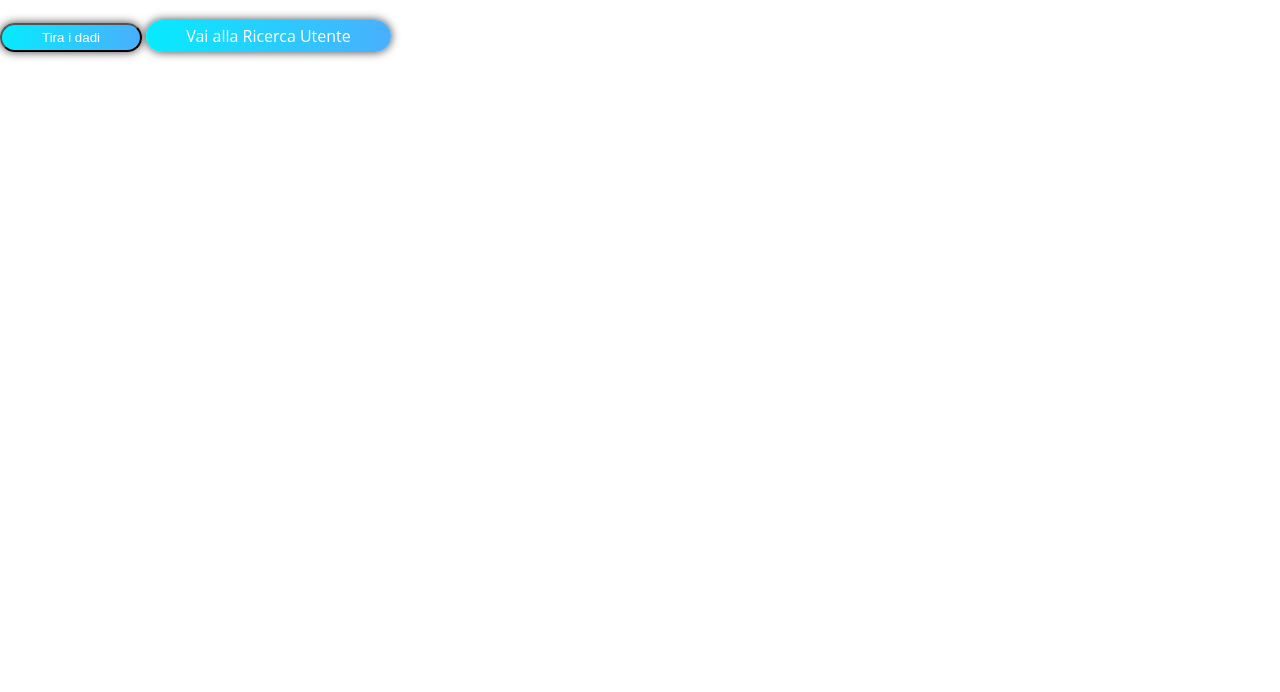
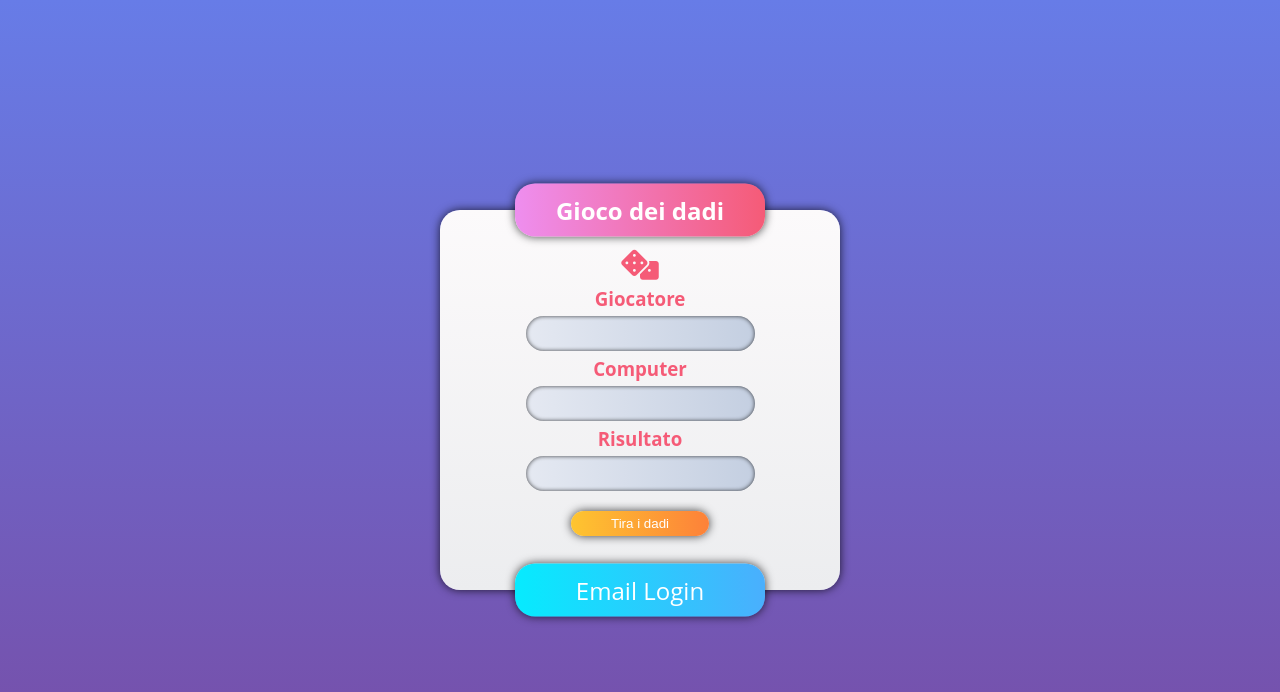
Before and after one commit to PaoloFrancesco-Marino/js-mail-dadi, a plain HTML site: page dice.html in a window 1280 px wide. Drawn offline with Linux system fonts and the light colour scheme.

Commit message:
Complete (add style css)

```diff
--- a/dice.html
+++ b/dice.html
@@ -4,19 +4,33 @@
     <meta charset="UTF-8">
     <meta name="viewport" content="width=device-width, initial-scale=1.0">
     <title>Dadi JS</title>
-    <link rel="stylesheet" href="styles/main.css">
+    <!-- font awesome -->
+    <link rel="stylesheet" href="https://cdnjs.cloudflare.com/ajax/libs/font-awesome/5.13.0/css/all.min.css">
+    <!-- common-styles CSS -->
+    <link rel="stylesheet" href="styles/common_styles.css">
+    <!-- dice CSS -->
+    <link rel="stylesheet" href="styles/dice.css">
 </head>
 <body>
 
-    <div>
-        <h2 id="giocatore"></h2>
-        <h2 id="computer"></h2>
-        <h2 id="risultato"></h2>
-    </div>
-
-    <button type="button" id="dadi" class="btn">Tira i dadi</button>
-
-    <a href="index.html" class="btn">Vai alla Ricerca Utente</a>
+    <section class="container">
+        <div class="wrapper">
+            <div class="box">
+                <h2 class="title">Gioco dei dadi</h2>
+                <i class="fas fa-dice"></i>
+                <h3>Giocatore</h3>
+                <h2 id="giocatore" class="result"></h2>
+                <h3>Computer</h3>
+                <h2 id="computer" class="result"></h2>
+                <h3>Risultato</h3>
+                <h4 id="risultato" class="result"></h4>
+                <button type="button" id="dadi" class="btn btn-dice">Tira i dadi</button>
+                <div>
+                    <a href="index.html" class="btn login">Email Login</a>
+                </div>
+            </div>
+        </div>
+    </section>
 
     <!-- Main JS -->
     <script src="script/dice.js"></script>
--- a/script/dice.js
+++ b/script/dice.js
@@ -19,11 +19,11 @@ dadi.addEventListener('click',
 
         if (userNumber > computerNumber) {
             console.log('Ha vinto il Giocatore');
-            result = 'Ha vinto il Giocatore';
+            result = 'Hai Vinto';
 
         } else if (userNumber < computerNumber) {
             console.log('Ha vinto il Computer');
-            result = 'Ha vinto il Computer';
+            result = 'Hai Perso';
 
         } else {
             console.log('Pareggio');
--- a/styles/main.css
+++ b/styles/common_styles.css
@@ -41,6 +41,7 @@ body {
 
 .box {
     position: relative;
+    padding: 20px;
     width: 400px;
     min-height: 300px;
     background: linear-gradient(#fcfafb, #ecedef );
@@ -61,44 +62,7 @@ body {
     box-shadow: 0px 0px 10px 0px rgba(0,0,0,0.75);
 }
 
-.box input {
-    margin-top: 60px;
-    padding: 10px 30px;
-    border-radius: 40px;
-    border: none;
-    outline: none;
-    background: linear-gradient(90deg, #e5e9f2, #c4cfe1 );
-    box-shadow: inset 0px 0px 4px 0px rgba(0,0,0,0.75);
-    color: #725dbc;
-}
-
-.box-email {
-    position: relative;
-}
-
-.box i {
-    position: absolute;
-    left: 72%;
-    top: 100%;
-    transform: translate(-50%, -150%);
-    color: #a2a2a4;
-}
-
-.box h4 {
-    color: #725dbc;
-}
-
-.box h5 {
-    margin-top: 20px;
-    color: #a2a2a4;
-}
-
-.box h5 a {
-    text-decoration: none;
-    color: #000;
-}
-
-#autenticazione {
+.result {
     margin: 20px auto 0;
     width: 229px;
     height: 35px;
@@ -110,9 +74,20 @@ body {
     box-shadow: inset 0px 0px 4px 0px rgba(0,0,0,0.75);
 }
 
-/* button login */
+/* button */
 
-#login {
+.btn {
+    display: inline-block;
+    margin-top: 20px;
+    padding: 5px 40px;
+    border-radius: 20px;
+    text-decoration: none;
+    color: #fff;
+    background: linear-gradient(90deg, #06ebfe, #4aaffd );
+    box-shadow: 0px 0px 10px 0px rgba(0,0,0,0.75);
+}
+
+.login {
     position: absolute;
     bottom: 0;
     left: 50%;
@@ -124,21 +99,10 @@ body {
     border: none;
     border-radius: 20px;
     box-shadow: 0px 0px 10px 0px rgba(0,0,0,0.75);
+    outline: none;
 }
 
-#login:active {
+.login:active {
     position: absolute;;
     transform: translate(-50%, 60%);
 }
-
-.btn {
-    display: inline-block;
-    margin-top: 20px;
-    padding: 5px 40px;
-    border-radius: 20px;
-    text-decoration: none;
-    color: #fff;
-    background: linear-gradient(90deg, #06ebfe, #4aaffd );
-    box-shadow: 0px 0px 10px 0px rgba(0,0,0,0.75);
-
-}
--- /dev/null
+++ b/styles/dice.css
@@ -0,0 +1,42 @@
+.box {
+    min-height: 380px;
+}
+
+.box .title {
+    width: 250px;
+}
+
+.box i {
+    margin-top: 20px;
+    color: #f55b77;
+    font-size: 30px;
+}
+
+.box h2,
+.box h4 {
+    color: #725dbc;;
+}
+
+.box h3 {
+    margin: 5px 0;
+    color: #f55b77;
+}
+
+.result {
+    margin: 0 auto;
+}
+
+.login {
+    width: 250px;
+}
+
+.btn-dice {
+    background: linear-gradient(90deg, #fec530, #fd8139);
+    border: none;
+    outline: none;
+}
+
+.btn-dice:active {
+    position: relative;
+    top: 2px;
+}
--- /dev/null
+++ b/styles/email.css
@@ -0,0 +1,48 @@
+.box input {
+    margin-top: 40px;
+    padding: 10px 30px;
+    border-radius: 40px;
+    border: none;
+    outline: none;
+    background: linear-gradient(90deg, #e5e9f2, #c4cfe1 );
+    box-shadow: inset 0px 0px 4px 0px rgba(0,0,0,0.75);
+    color: #725dbc;
+}
+
+.box-email {
+    position: relative;
+}
+
+.box i {
+    position: absolute;
+    left: 74%;
+    top: 100%;
+    transform: translate(-50%, -150%);
+    color: #a2a2a4;
+}
+
+.box h4 {
+    color: #725dbc;
+}
+
+.box h5 {
+    margin-top: 20px;
+    color: #a2a2a4;
+}
+
+.box h5 a {
+    text-decoration: none;
+    color: #000;
+}
+
+
+.btn {
+    background: linear-gradient(90deg, #fec530, #fd8139);
+    border: none;
+    outline: none;
+}
+
+.btn:active {
+    position: relative;
+    top: 2px;
+}
```
Also changed, not shown: index.html (+7 -4 lines).
